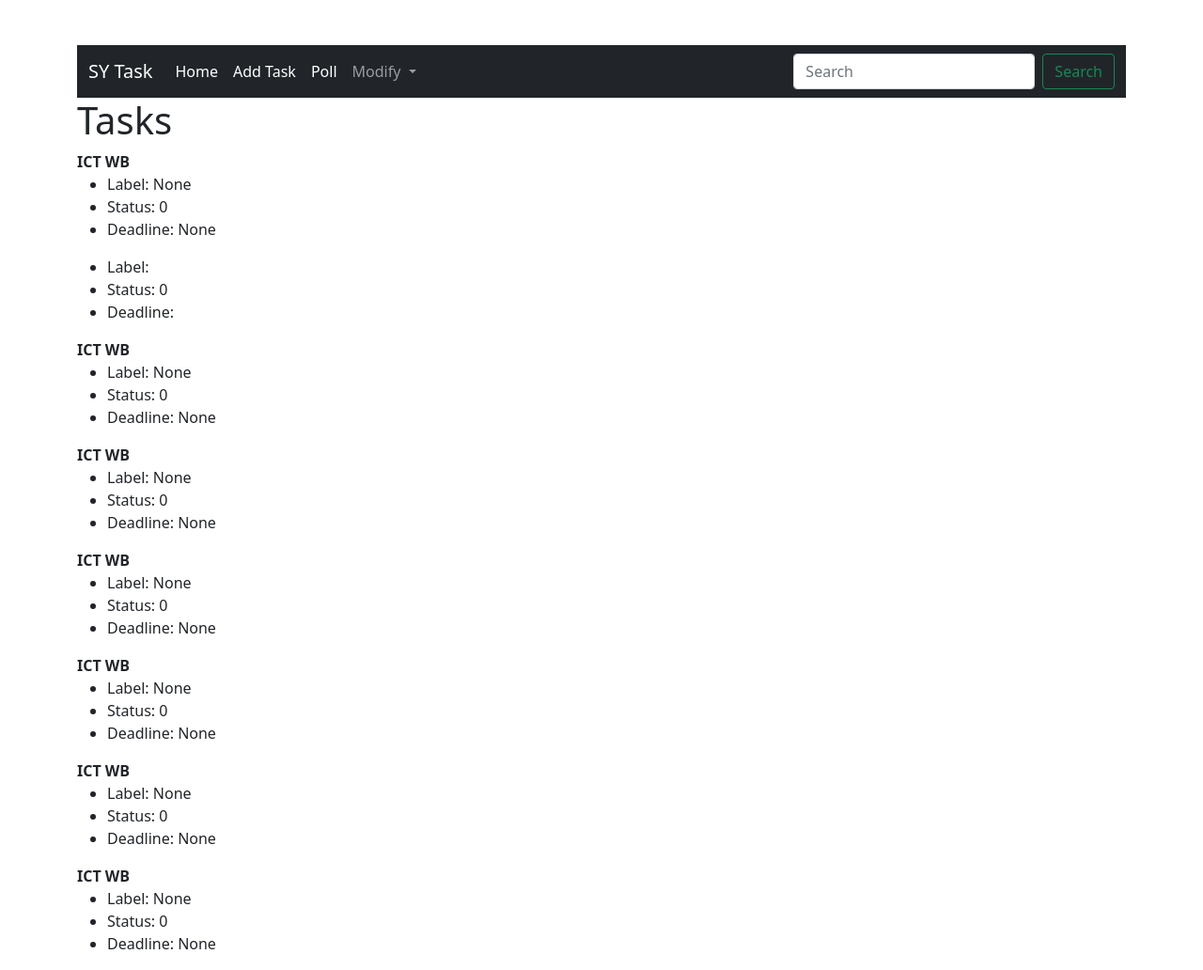
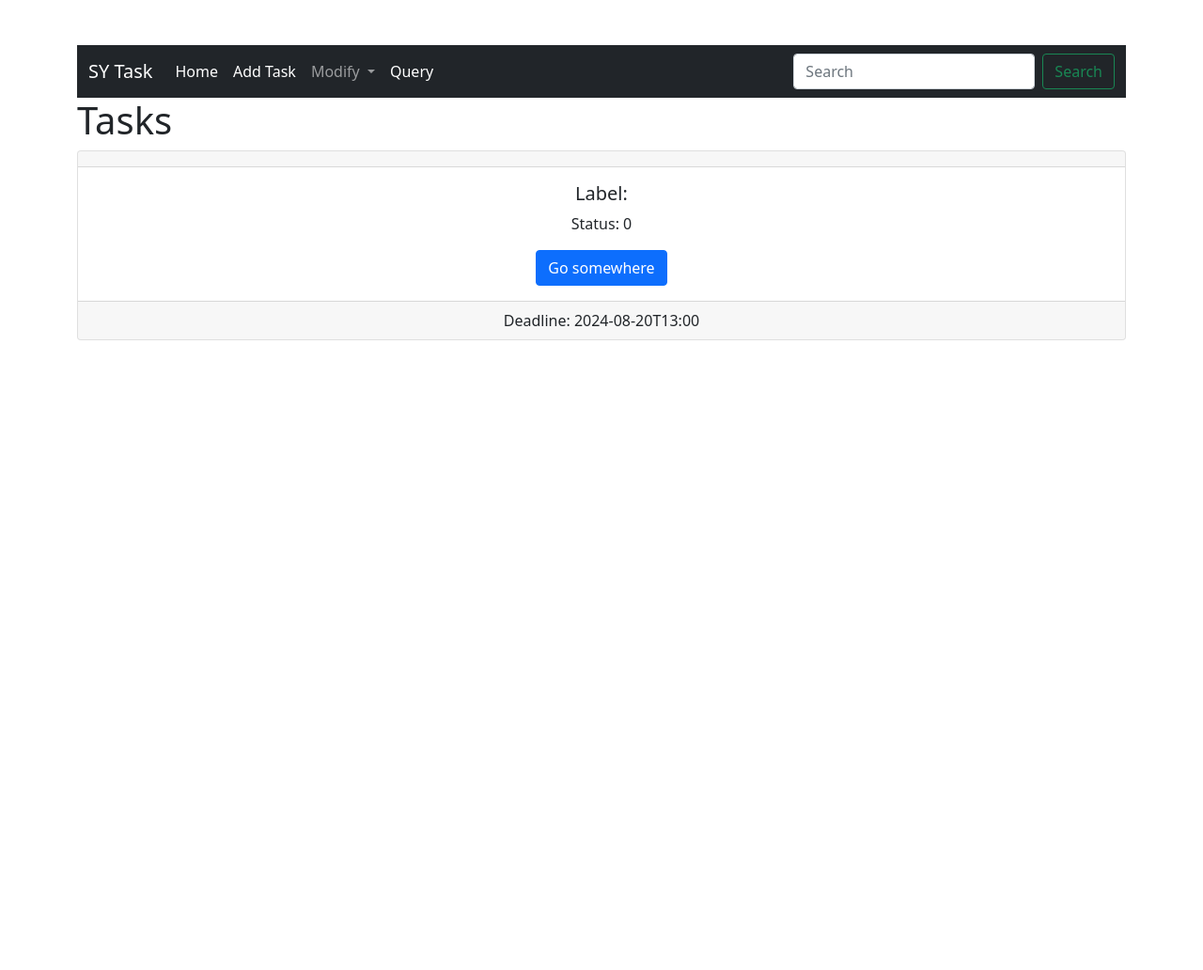
Before and after one commit to nickshen07/sba, a Django app: page /home in a window 1280 px wide. Shown: the whole page at 94% size. After the commit the page ends 362 px from the top, so only its background shows below. Run offline with Django 5.2, Linux system fonts and the light colour scheme; data comes from the database, SQL or seed files in the repository.

Commit message:
20240823, 13:02

```diff
--- a/mysite/mysite/urls.py
+++ b/mysite/mysite/urls.py
@@ -3,6 +3,6 @@
 
 urlpatterns = [
     path('admin/', admin.site.urls),
-    path('polls/', include('polls.urls')),
+    # path('polls/', include('polls.urls')),
     path('', include('tasks.urls')),
 ]
--- a/mysite/tasks/templates/add.html
+++ b/mysite/tasks/templates/add.html
@@ -6,9 +6,9 @@
     <br/><br/><br/>
     <form method="POST" action="{% url 'add' %}">
       {% csrf_token %}
-
+      <div class="card">
         <div class="mb-3">
-          <input type="text" class="form-control" name="name" placeholder="Enter a task name with length less than 256">
+          <input type="text" class="form-control" name="title" placeholder="Enter a task name with length less than 256">
         </div>
 
         <div class="mb-3">
@@ -27,4 +27,5 @@
 
         <button type="submit" class="btn btn-primary">Submit</button>
       </form>
+    </div>
 {% endblock %}
--- a/mysite/tasks/templates/base.html
+++ b/mysite/tasks/templates/base.html
@@ -26,9 +26,6 @@
               <li class="nav-item">
                 <a class="nav-link active" aria-current="page" href="{% url 'add' %}">Add Task</a>
               </li>
-              <li class="nav-item">
-                <a class="nav-link active" aria-current="page" href="polls">Poll</a>
-              </li>
               <li class="nav-item dropdown">
                 <a class="nav-link dropdown-toggle" href="#" role="button" data-bs-toggle="dropdown" aria-expanded="false">
                   Modify
@@ -37,6 +34,9 @@
                   <li><a class="dropdown-item" href="change">Change tasks</a></li>
                   <li><a class="dropdown-item" href="delete">Delete tasks</a></li>
                 </ul>
+              </li>
+              <li class="nav-item">
+                <a class="nav-link active" aria-current="page" href="{% url 'query' %}">Query</a>
               </li>
             </ul>
             <form class="d-flex" role="search">
--- a/mysite/tasks/templates/home.html
+++ b/mysite/tasks/templates/home.html
@@ -6,12 +6,19 @@
     <h1>Tasks</h1>
 
 {% for item in nw %}
-    <strong>{{item.name}}</strong>
-    <ul>
-    <li>Label: {{item.label}}</li>
-    <li>Status: {{item.status}}</li>
-    <li>Deadline: {{item.deadline}}</li>
-    </ul>
+    <div class="card text-center">
+        <div class="card-header">
+        {{item.name}}
+        </div>
+        <div class="card-body">
+        <h5 class="card-title">Label: {{item.label}}</h5>
+        <p class="card-text">Status: {{item.status}}</p>
+        <a href="#" class="btn btn-primary">Go somewhere</a>
+        </div>
+        <div class="card-footer text-body-secondary">
+            Deadline: {{item.deadline}}
+        </div>
+    </div>
 
 {% endfor %}
 
--- a/mysite/tasks/urls.py
+++ b/mysite/tasks/urls.py
@@ -6,4 +6,5 @@
     path('home', views.home, name="home"),
     path('add', views.add, name="add"),
     path('delete', views.delete, name="delete"),
+    path('query', views.query, name="query"),
 ]
--- a/mysite/tasks/views.py
+++ b/mysite/tasks/views.py
@@ -30,7 +30,7 @@
         """
         CREATE TABLE IF NOT EXISTS Task (
             taskid INTEGER PRIMARY KEY AUTOINCREMENT,
-            name varchar(255),
+            title varchar(255) DEFAULT 'No-title' NOT NULL,
             label varchar(255),
             status BOOLEAN DEFAULT false,
             deadline DATETIME
@@ -49,10 +49,10 @@
 def add(request):
     if request.method == "POST":
         p = request.POST
-        l = [p['name'], p['label'], (True if 'status' in p else False), p['deadline']]
+        l = [p['title'], p['label'], (True if 'status' in p else False), p['deadline']]
         with sqlite3.connect("tasks.db") as con:
             cur = con.cursor()
-            s = f"INSERT INTO Task (name, label, status, deadline) VALUES ('{l[0]}', '{l[1]}', {l[2]}, '{l[3]}')"
+            s = f"INSERT INTO Task (title, label, status, deadline) VALUES ('{l[0]}', '{l[1]}', {l[2]}, '{l[3]}')"
             print(s)
             cur.execute(s)
             con.commit()
@@ -70,7 +70,7 @@
         """
         CREATE TABLE IF NOT EXISTS Task (
             taskid INTEGER PRIMARY KEY AUTOINCREMENT,
-            name varchar(255),
+            title varchar(255) DEFAULT 'No-title' NOT NULL,
             label varchar(255),
             status BOOLEAN DEFAULT false,
             deadline DATETIME
@@ -84,3 +84,16 @@
         return render(request, 'delete.html', {'all': res})
     else:
         return render(request, 'delete.html', {'all': res})
+
+def query(request):
+    if request.method == "POST":
+        p = request.POST
+        l = p['name']
+        with sqlite3.connect("tasks.db") as con:
+            cur = con.cursor()
+            print(l)
+            cur.execute(l)
+            con.commit()
+        return render(request, 'query.html', {})
+    else:
+        return render(request, 'query.html', {})
```
Also changed, not shown: mysite/tasks/templates/query.html (added, +14 -0 lines), mysite/tasks.db.
